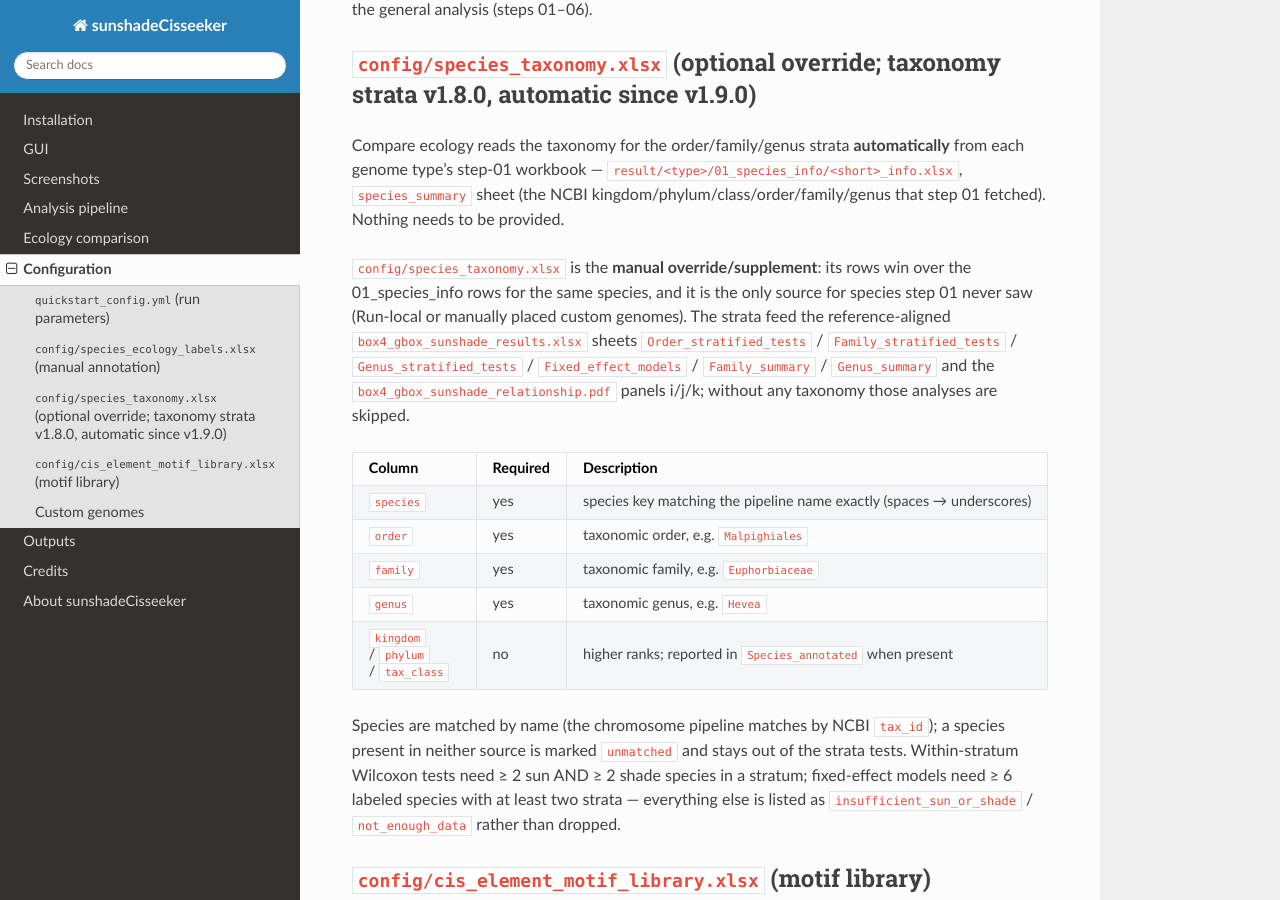
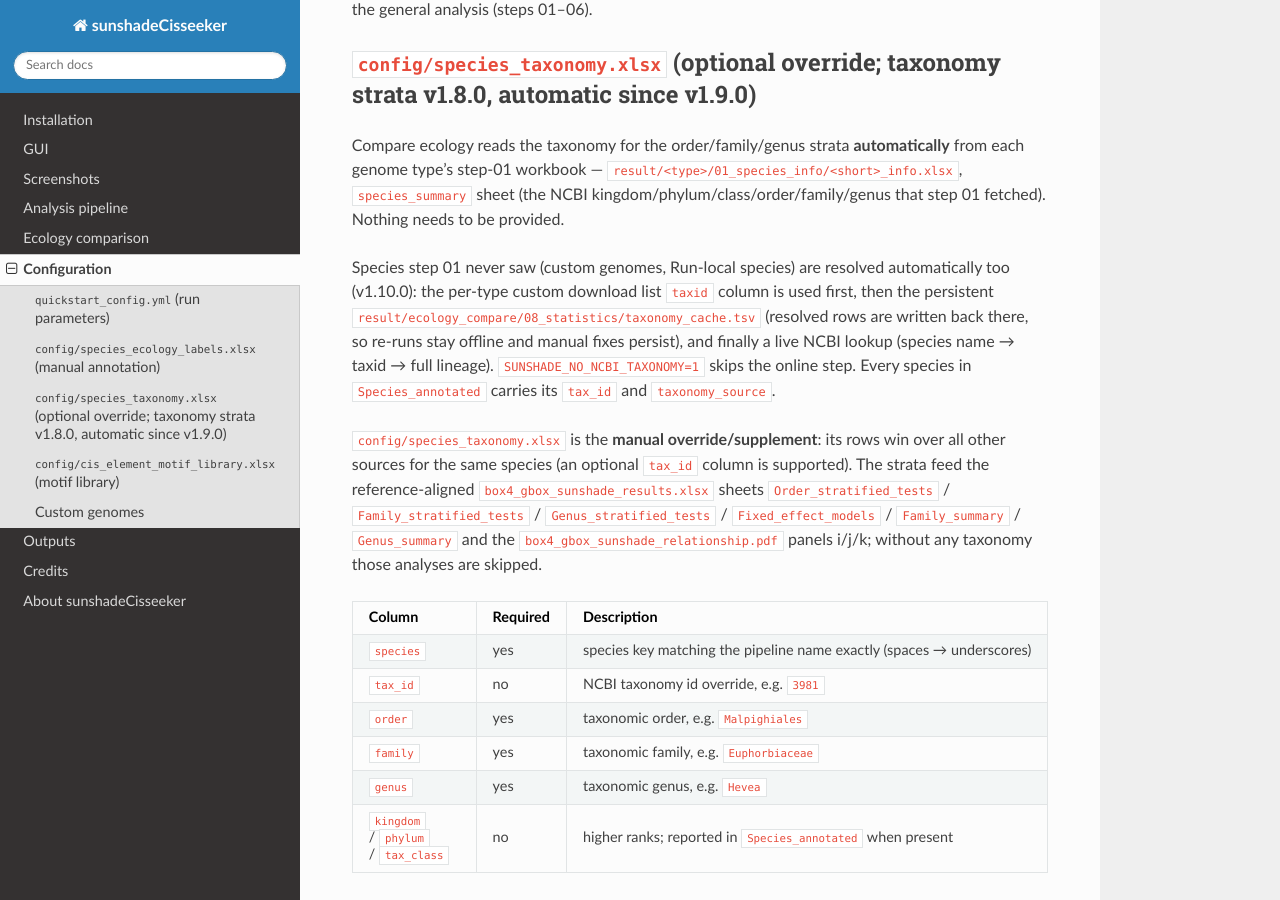
Before and after one commit to chenzhr23/sunshadeCisseeker-docs, a Sphinx documentation site: the page built from docs/content/Configuration.rst, in a window 1280 px wide and 900 px high, scrolled down 1240 px. Built offline with Sphinx 7.4.7 and the Read the Docs theme 3.1.0, drawn with Linux system fonts in a browser that asks for light colours.

Commit message:
docs: v1.10.0 taxid + taxonomy resolved for every Compare ecology species

```diff
--- a/docs/conf.py
+++ b/docs/conf.py
@@ -9,8 +9,8 @@ author = "sunshadeCisseeker developers"
 copyright = "2026, sunshadeCisseeker developers"
 
 # The short X.Y version and the full release version.
-version = "v1.9.0"
-release = "v1.9.0"
+version = "v1.10.0"
+release = "v1.10.0"
 
 extensions = [
     "sphinx.ext.autosectionlabel",
--- a/docs/content/About sunshadeCisseeker.rst
+++ b/docs/content/About sunshadeCisseeker.rst
@@ -4,7 +4,7 @@ About sunshadeCisseeker
 sunshadeCisseeker identifies, annotates and compares promoter
 cis-regulatory elements across sun / shade plants.
 
-The current release is **1.9.0**.
+The current release is **1.10.0**.
 
 Highlights
 ----------
--- a/docs/content/Configuration.rst
+++ b/docs/content/Configuration.rst
@@ -86,10 +86,18 @@ Compare ecology reads the taxonomy for the order/family/genus strata
 sheet (the NCBI kingdom/phylum/class/order/family/genus that step 01
 fetched). Nothing needs to be provided.
 
+Species step 01 never saw (custom genomes, Run-local species) are resolved
+automatically too (v1.10.0): the per-type custom download list ``taxid``
+column is used first, then the persistent
+``result/ecology_compare/08_statistics/taxonomy_cache.tsv`` (resolved rows
+are written back there, so re-runs stay offline and manual fixes persist),
+and finally a live NCBI lookup (species name → taxid → full lineage).
+``SUNSHADE_NO_NCBI_TAXONOMY=1`` skips the online step. Every species in
+``Species_annotated`` carries its ``tax_id`` and ``taxonomy_source``.
+
 ``config/species_taxonomy.xlsx`` is the **manual override/supplement**: its
-rows win over the 01_species_info rows for the same species, and it is the
-only source for species step 01 never saw (Run-local or manually placed
-custom genomes). The strata feed the reference-aligned
+rows win over all other sources for the same species (an optional
+``tax_id`` column is supported). The strata feed the reference-aligned
 ``box4_gbox_sunshade_results.xlsx`` sheets ``Order_stratified_tests`` /
 ``Family_stratified_tests`` / ``Genus_stratified_tests`` /
 ``Fixed_effect_models`` / ``Family_summary`` / ``Genus_summary`` and the
@@ -105,6 +113,9 @@ those analyses are skipped.
    * - ``species``
      - yes
      - species key matching the pipeline name exactly (spaces → underscores)
+   * - ``tax_id``
+     - no
+     - NCBI taxonomy id override, e.g. ``3981``
    * - ``order``
      - yes
      - taxonomic order, e.g. ``Malpighiales``
--- a/docs/content/Outputs.rst
+++ b/docs/content/Outputs.rst
@@ -48,7 +48,9 @@ Ecology comparison outputs
    * - ``result/ecology_compare/09_figures/box4_gbox_ratio.pdf``
      - portrait A4 multi-panel figure for the light-response hypothesis (ratio distributions, count balance, ratio-bin composition/enrichment, concentrated bins, raw bin count difference, optional order/family-stratified tests)
    * - ``result/ecology_compare/08_statistics/box4_gbox_sunshade_results.xlsx`` (v1.8.0)
-     - reference-aligned Box 4/G-box × sun/shade workbook (same layout as the in-house chromosome pipeline's ``chromosome_promoter_Box4_Gbox_sunshade_results.xlsx``, one ``genome_type`` column added): ``Species_annotated`` / ``Label_summary`` / ``Ratio_bin_by_label`` / ``Ratio_bin_enrichment`` / ``Concentrated_ratio_bins`` / ``Relationship_tests`` / ``Order_stratified_tests`` / ``Family_stratified_tests`` / ``Genus_stratified_tests`` / ``Fixed_effect_models`` / ``Family_summary`` / ``Genus_summary`` / ``Input_audit``. The taxonomy ranks come automatically from each type's ``01_species_info`` workbook (v1.9.0); ``config/species_taxonomy.xlsx`` optionally overrides per species
+     - reference-aligned Box 4/G-box × sun/shade workbook (same layout as the in-house chromosome pipeline's ``chromosome_promoter_Box4_Gbox_sunshade_results.xlsx``, one ``genome_type`` column added): ``Species_annotated`` (with ``tax_id`` + ``taxonomy_source``; v1.10.0) / ``Label_summary`` / ``Ratio_bin_by_label`` / ``Ratio_bin_enrichment`` / ``Concentrated_ratio_bins`` / ``Relationship_tests`` / ``Order_stratified_tests`` / ``Family_stratified_tests`` / ``Genus_stratified_tests`` / ``Fixed_effect_models`` / ``Family_summary`` / ``Genus_summary`` / ``Input_audit``. The taxonomy ranks come automatically from each type's ``01_species_info`` workbook (v1.9.0); species step 01 never saw are resolved from the custom-list taxid, the taxonomy cache and live NCBI lookups (v1.10.0); ``config/species_taxonomy.xlsx`` optionally overrides per species
+   * - ``result/ecology_compare/08_statistics/taxonomy_cache.tsv`` (v1.10.0)
+     - persistent taxid + taxonomy cache (species / tax_id / kingdom / phylum / tax_class / order / family / genus / source / resolved_on); resolved NCBI lookups are written back here and re-read on later runs, so re-runs stay offline and manually fixed rows are honoured
    * - ``result/ecology_compare/08_statistics/box4_gbox_sunshade_species_annotated.tsv`` (v1.8.0)
      - the annotated species table (Box 4 / G-box counts, ratio, ratio bin + sun/shade label + taxonomy ranks) as a flat TSV
    * - ``result/ecology_compare/09_figures/box4_gbox_sunshade_relationship.pdf`` (v1.8.0)
```
Also changed, not shown: docs/content/Changelog.rst (+25 -0 lines), docs/content/Ecology comparison.rst (+13 -7 lines), docs/_static/screenshots/06-compare-ecology.png.
